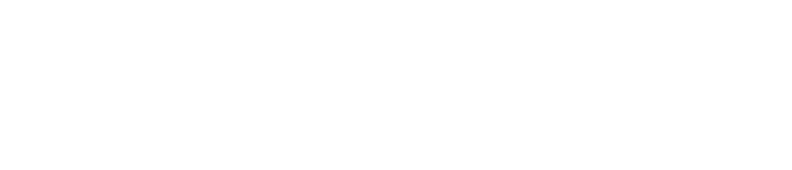
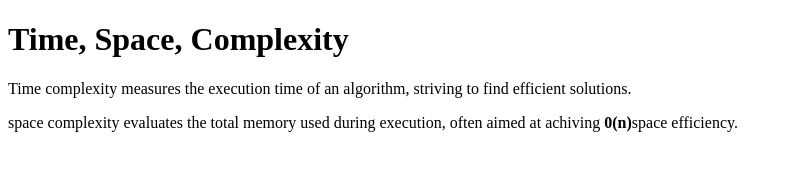
Before and after one commit to acciojob/time-and-space-complexity-bappon1234, a website: page main.html in a window 1280 px wide. Shown: the whole page, without its empty margins (0-792 px from the left). Drawn offline with Linux system fonts and the light colour scheme.

Commit message:
created a submission

```diff
--- a/main.html
+++ b/main.html
@@ -8,6 +8,11 @@
 
 <body>
 	<!-- the entire body must be written by student -->
+	<h1>Time, Space, Complexity</h1>
+	<p>Time complexity measures the execution time of an algorithm, striving to find efficient solutions.</p>
+	<p>space complexity evaluates the total memory used during execution, often aimed at achiving <b>0(n)</b>space efficiency.</p>
+
+	<p></p>
     <script type="text/javascript" src="./script.js">
 </script>
 
```
